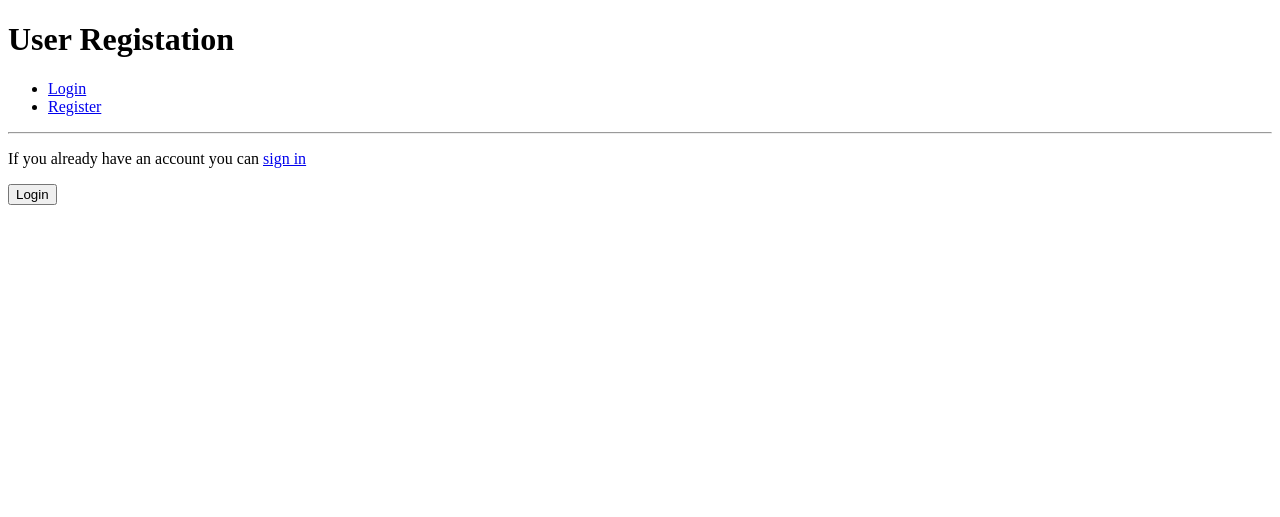
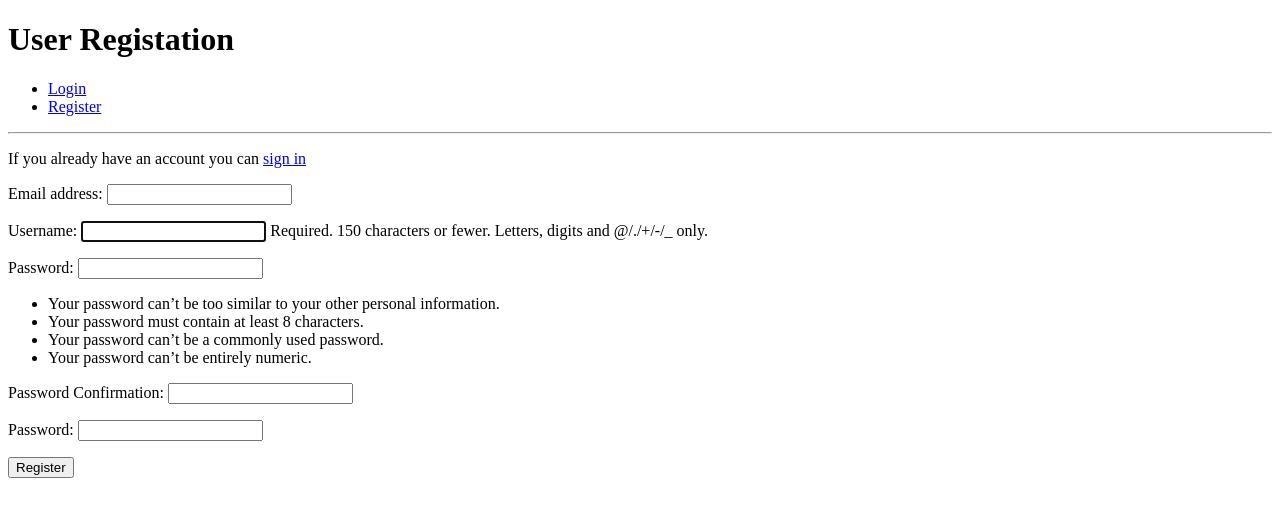
Before and after one commit to wikwiki777/django-authentication, a Django app: page /accounts/register in a window 1280 px wide. Shown: the top 517 px of the page. Run offline with Django 3.2, Linux system fonts and the light colour scheme.

Commit message:
Create registration form based on UserCreationForm

```diff
--- a/accounts/forms.py
+++ b/accounts/forms.py
@@ -1,4 +1,7 @@
 from django import forms
+from django.contrib.auth.models import User
+from django.contrib.auth.forms import UserCreationForm
+from django.core.exceptions import ValidationError
 
 
 class UserLoginForm(forms.Form):
@@ -6,3 +9,17 @@ class UserLoginForm(forms.Form):
 
     username = forms.CharField()
     password = forms.CharField(widget=forms.PasswordInput)
+
+
+class UserRegistrationForm(UserCreationForm):
+    """Form used to register a new user"""
+
+    password = forms.CharField(widget=forms.PasswordInput)
+    password2 = forms.CharField(
+                                label="Password Confirmation",
+                                widget=forms.PasswordInput)
+
+    class Meta:
+        """Inner class"""
+        model = User
+        fields = ["email", "username", "password1", "password2"]
--- a/accounts/templates/registration.html
+++ b/accounts/templates/registration.html
@@ -7,7 +7,7 @@
 <p>If you already have an account you can <a href="{% url 'login' %}">sign in</a></p>
 <form method="POST">
     {% csrf_token %}
-    {{ register_form }}
-    <button type="submit">Login</button>
+    {{ registration_form.as_p }}
+    <button type="submit">Register</button>
 </form>
 {% endblock %}
--- a/accounts/views.py
+++ b/accounts/views.py
@@ -43,4 +43,6 @@ def login(request):
 
 def registration(request):
     """Render the registration page"""
-    return render(request, 'registration.html')
+    registration_form = forms.UserRegistrationForm()
+    return render(request, 'registration.html', {
+                  "registration_form": registration_form})
```
